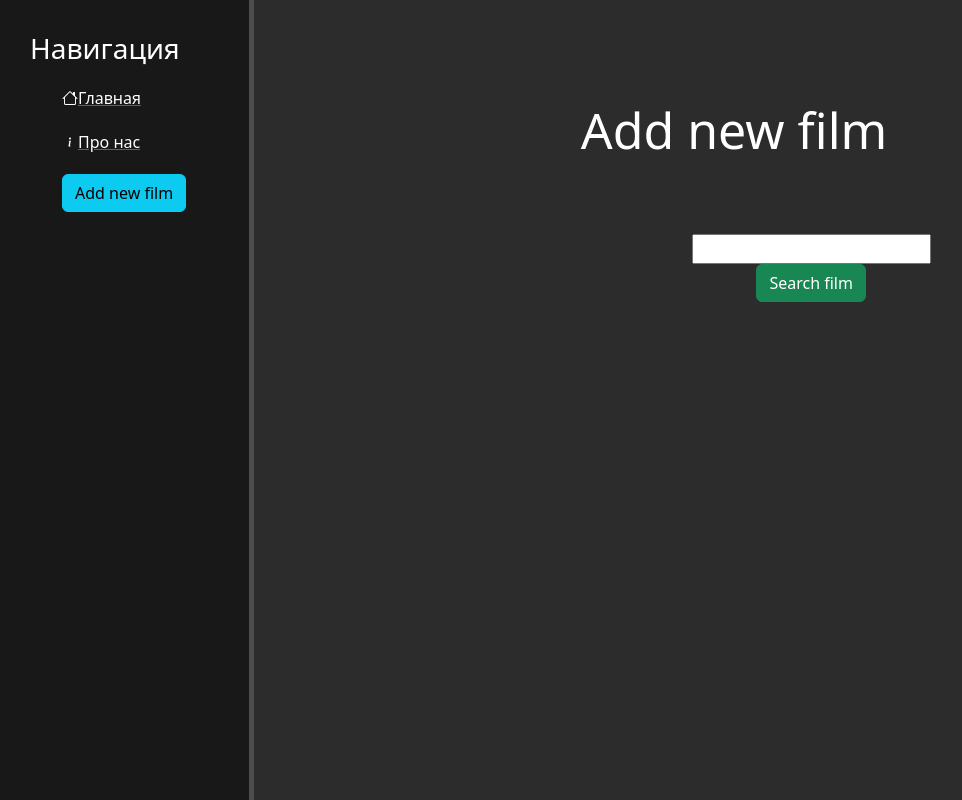
After one commit to sofiiaka/mycinema, a Django app: template main/templates/main/add_film.html in a window 1280 px wide. The commit adds this page. Shown: the whole page, without its empty margins (2-964 px from the left). Run offline with Django 4.2, Linux system fonts and the light colour scheme; the template is opened without the code that fills it, so the values that code supplies are empty, except form fields; form fields are guessed from the names that the template uses.

Commit message:
add forms, view, url for search new film

```diff
--- /dev/null
+++ b/main/templates/main/add_film.html
@@ -0,0 +1,17 @@
+{% extends 'main/layout.html' %}
+
+
+{% block title %}Add new film{% endblock %}
+
+
+{% block content %}
+    <div class="features">
+        <h1>Add new film</h1>
+        <form method="post">
+            {% csrf_token %}<br>
+            {{ form.ukrainian_full_name }}<br>
+            <span>{{ error }}</span>
+            <button class="btn btn-success" type="submit">Search film</button>
+        </form>
+    </div>
+{% endblock %}
--- a/main/templates/main/layout.html
+++ b/main/templates/main/layout.html
@@ -17,7 +17,7 @@
         <ul>
             <a href=""><li><i class="bi bi-house"></i>Главная</li></a>
             <a href=""><li><i class="bi bi-info"></i>Про нас</li></a>
-            <a href=""><li><button class="btn btn-info"><i class="fas fa-plus"></i>Add new film</button></li></a>
+            <a href="{% url 'add_film' %}"><li><button class="btn btn-info"><i class="fas fa-plus"></i>Add new film</button></li></a>
         </ul>
     </aside>
     <main>
--- a/main/urls.py
+++ b/main/urls.py
@@ -3,5 +3,6 @@ from . import views
 
 urlpatterns = [
     path('', views.home),
-    path('myfilms', views.my_films)
+    path('myfilms', views.my_films),
+    path('add_film', views.add_film, name='add_film')
 ]
```
Also changed, not shown: main/forms.py (added, +13 -0 lines), main/views.py (+18 -0 lines).
